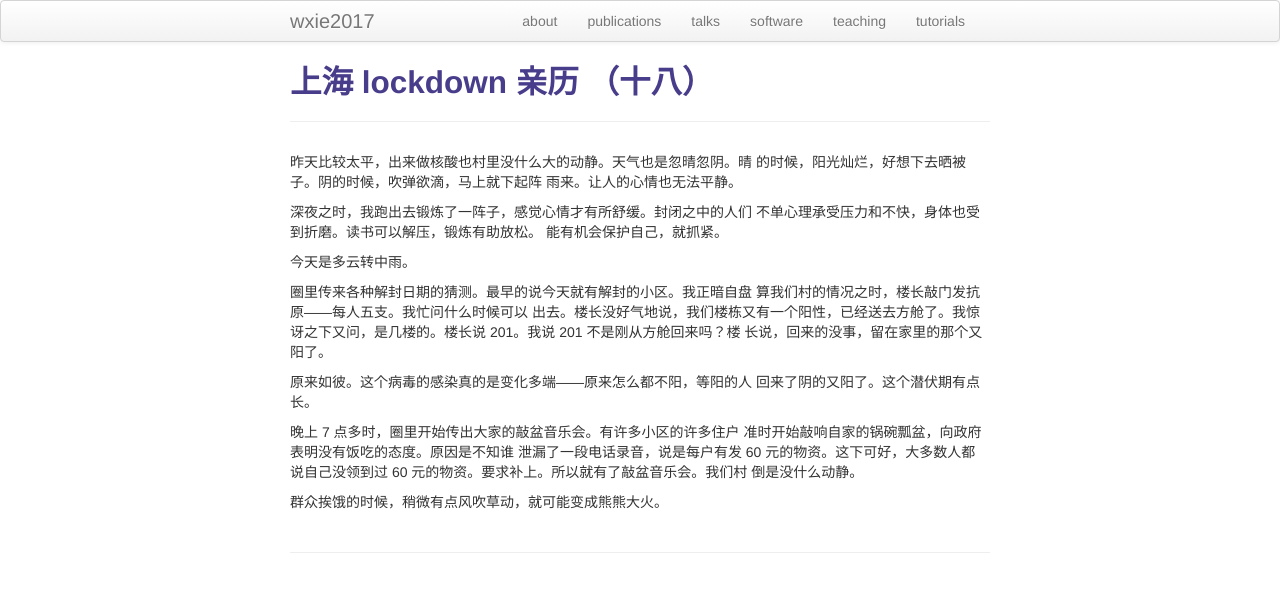
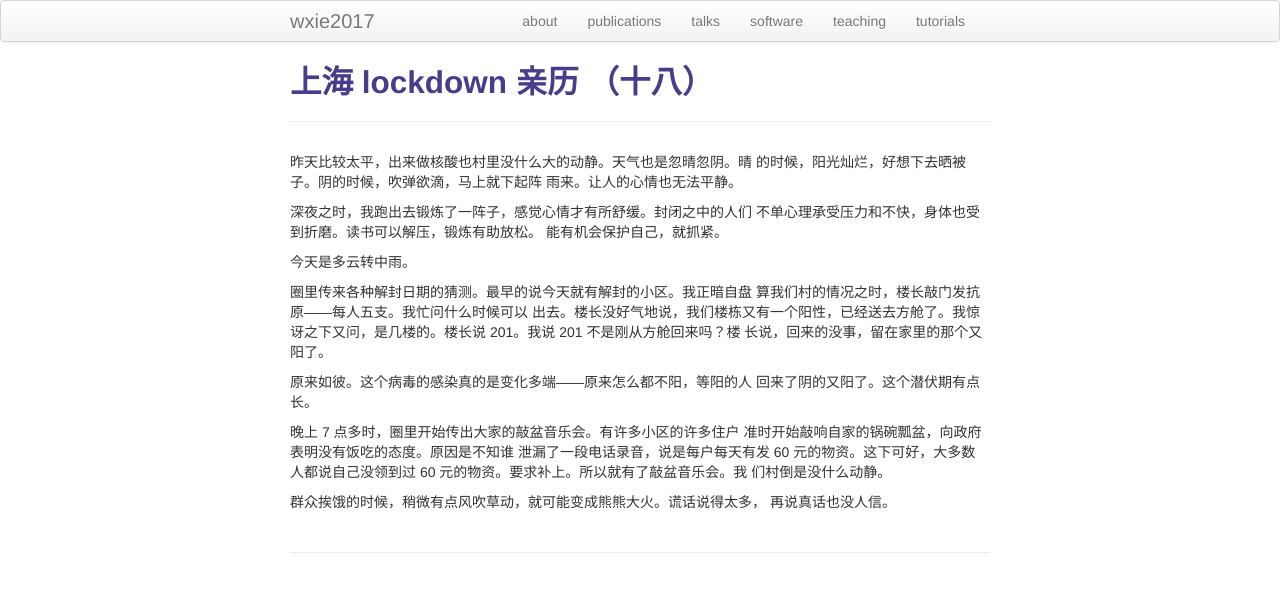
Before and after one commit to wxie2017/wxie2017.github.io, a Jekyll site: the page built from pages/article/上海-lockdown-亲历-18.md, in a window 1280 px wide. Shown: the top 592 px of the page. Built offline with Jekyll 4.4.1, drawn with Linux system fonts in a browser that asks for light colours.

Commit message:
update article: shanghai lockdown 18

```diff
--- a/pages/article/上海-lockdown-亲历-18.md
+++ b/pages/article/上海-lockdown-亲历-18.md
@@ -26,8 +26,9 @@ description: thought on 2022-04-28
 
 晚上 7 点多时，圈里开始传出大家的敲盆音乐会。有许多小区的许多住户
 准时开始敲响自家的锅碗瓢盆，向政府表明没有饭吃的态度。原因是不知谁
-泄漏了一段电话录音，说是每户有发 60 元的物资。这下可好，大多数人都
-说自己没领到过 60 元的物资。要求补上。所以就有了敲盆音乐会。我们村
-倒是没什么动静。
+泄漏了一段电话录音，说是每户每天有发 60 元的物资。这下可好，大多数
+人都说自己没领到过 60 元的物资。要求补上。所以就有了敲盆音乐会。我
+们村倒是没什么动静。
 
-群众挨饿的时候，稍微有点风吹草动，就可能变成熊熊大火。
+群众挨饿的时候，稍微有点风吹草动，就可能变成熊熊大火。谎话说得太多，
+再说真话也没人信。
```
